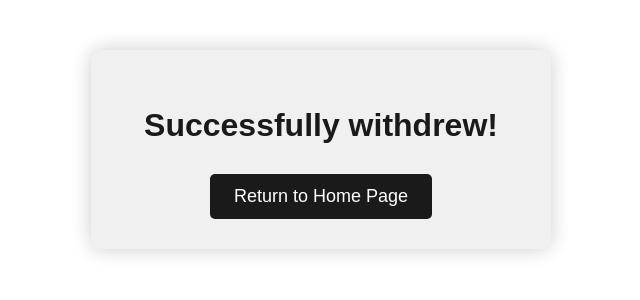
After one commit to TheHS1/OnlineATM, a Django app: template mainApp/templates/withdraw_success.html in a window 1280 px wide. The commit adds this page. Shown: the top 300 px of the page, without its empty margins (319-959 px from the left). Run offline with Django 4.2, Linux system fonts and the light colour scheme; the template is opened without the code that fills it, so the values that code supplies are empty.

Commit message:
ATM withdrawal and black/white colortheme

```diff
--- /dev/null
+++ b/mainApp/templates/withdraw_success.html
@@ -0,0 +1,48 @@
+<!DOCTYPE html>
+<html lang="en">
+<head>
+    <meta charset="UTF-8">
+    <meta name="viewport" content="width=device-width, initial-scale=1.0">
+    <title>Withdraw Success</title>
+    <style>
+        body {
+            background-color: #ffffff; /* White */
+            color: #1a1a1a; /* Black */
+            font-family: Arial, sans-serif;
+            text-align: center;
+            margin-top: 50px;
+        }
+        .container {
+            background-color: #f0f0f0; /* Light grey */
+            border-radius: 10px;
+            box-shadow: 0 0 20px rgba(0, 0, 0, 0.2); /* Black shadow */
+            padding: 30px;
+            max-width: 400px;
+            margin: 0 auto;
+        }
+        h2 {
+            font-size: 32px;
+            margin-bottom: 30px;
+        }
+        button {
+            padding: 12px 24px;
+            background-color: #1a1a1a; /* Black */
+            color: #ffffff; /* White */
+            border: none;
+            border-radius: 5px;
+            font-size: 18px;
+            cursor: pointer;
+            transition: background-color 0.3s ease;
+        }
+        button:hover {
+            background-color: #333333; /* Darker shade of black on hover */
+        }
+    </style>
+</head>
+<body>
+    <div class="container">
+        <h2>Successfully withdrew!</h2>
+        <button onclick="window.location.href='/home.html'">Return to Home Page</button>
+    </div>
+</body>
+</html>
```
Also changed, not shown: mainApp/templates/ATM.html (+22 -9 lines), mainApp/templates/atm_login.html (+7 -24 lines), mainApp/views.py (+35 -23 lines).
